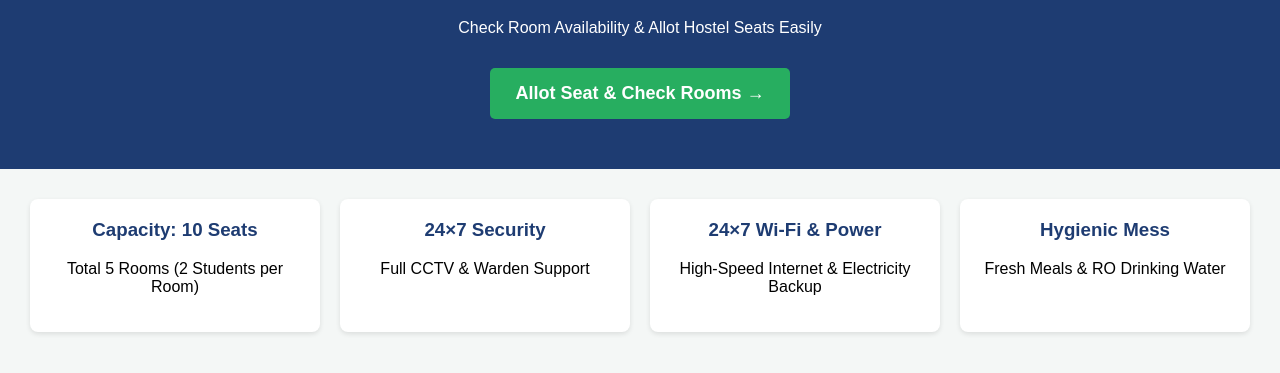
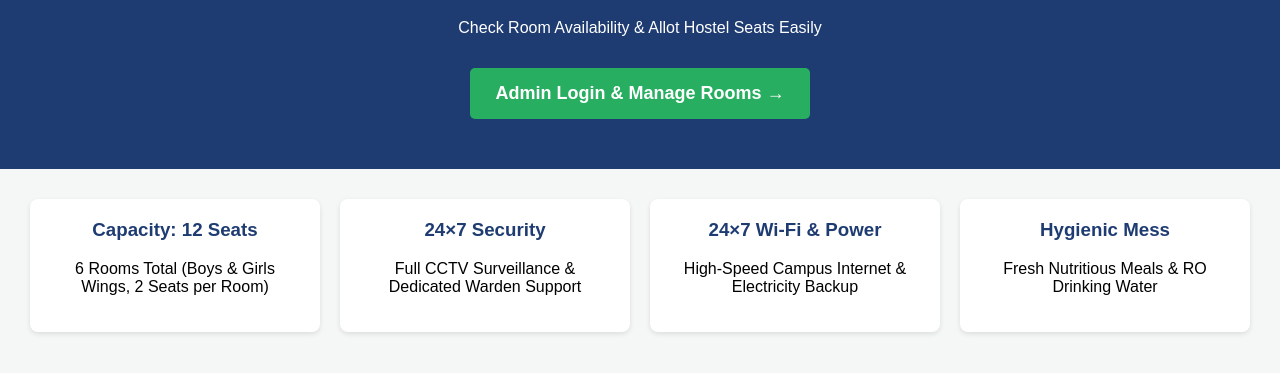
Before and after one commit to Arunchaudhary-coder/hostel-management-system, a plain HTML site: page home.html in a window 1280 px wide. Shown: the part 111-484 px from the top of the page. Drawn offline with Linux system fonts and the light colour scheme.

Commit message:
Update home.html

```diff
--- a/home.html
+++ b/home.html
@@ -1,9 +1,9 @@
 <!DOCTYPE html>
 <html>
 <head>
-    <title>HOSTEL MANAGEMENT SYSTEM</title>
+    <title>Hostel Management System</title>
     <style>
-        body { font-family: Arial; margin: 0; background-color: #f4f7f6; }
+        body { font-family: Arial, sans-serif; margin: 0; background-color: #f4f7f6; }
         .top-box { background-color: #1e3c72; color: white; text-align: center; padding: 50px 20px; }
         .btn { background-color: #27ae60; color: white; padding: 15px 25px; text-decoration: none; font-size: 18px; border-radius: 5px; font-weight: bold; display: inline-block; margin-top: 15px; }
         .grid { display: flex; flex-wrap: wrap; gap: 20px; justify-content: center; padding: 30px; }
@@ -15,26 +15,26 @@
 
     <div class="top-box">
         <h1>Welcome to Hostel Management Portal</h1>
-        <p>Check Room Availability & Allot Hostel Seats Easily</p>
-        <a href="/dashboard" class="btn">Allot Seat & Check Rooms →</a>
+        <p>Check Room Availability &amp; Allot Hostel Seats Easily</p>
+        <a href="/login" class="btn">Admin Login &amp; Manage Rooms →</a>
     </div>
 
     <div class="grid">
         <div class="card">
-            <h3>Capacity: 10 Seats</h3>
-            <p>Total 5 Rooms (2 Students per Room)</p>
+            <h3>Capacity: 12 Seats</h3>
+            <p>6 Rooms Total (Boys &amp; Girls Wings, 2 Seats per Room)</p>
         </div>
         <div class="card">
             <h3>24×7 Security</h3>
-            <p>Full CCTV & Warden Support</p>
+            <p>Full CCTV Surveillance &amp; Dedicated Warden Support</p>
         </div>
         <div class="card">
-            <h3>24×7 Wi-Fi & Power</h3>
-            <p>High-Speed Internet & Electricity Backup</p>
+            <h3>24×7 Wi-Fi &amp; Power</h3>
+            <p>High-Speed Campus Internet &amp; Electricity Backup</p>
         </div>
         <div class="card">
             <h3>Hygienic Mess</h3>
-            <p>Fresh Meals & RO Drinking Water</p>
+            <p>Fresh Nutritious Meals &amp; RO Drinking Water</p>
         </div>
     </div>
 
```
